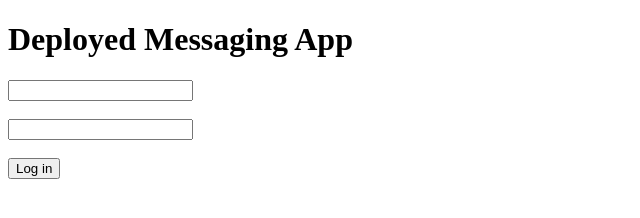
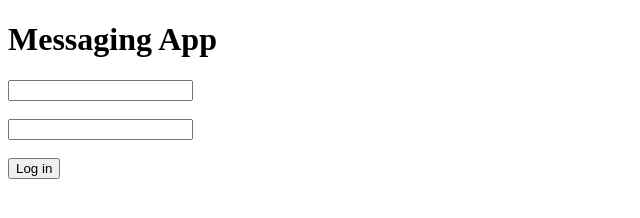
Before and after one commit to 60094882o/cp4480, a website: page webfiles/index.html in a window 1280 px wide. Shown: the whole page, without its empty margins (0-640 px from the left). Drawn offline with Linux system fonts and the light colour scheme.

Commit message:
Cleaning files

```diff
--- a/webfiles/index.html
+++ b/webfiles/index.html
@@ -5,7 +5,7 @@
     <title>Messaging App</title>
 </head>
 <body>
-    <h1>Deployed Messaging App</h1>
+    <h1>Messaging App</h1>
     <input type="email" name="email" id="email" /> <br/><br/>
     <input type="password" name="password" id="password" /> <br/><br/>
     <button id="submitButton" onclick="login()">Log in</button>
```
Also changed, not shown: 2 other files.
